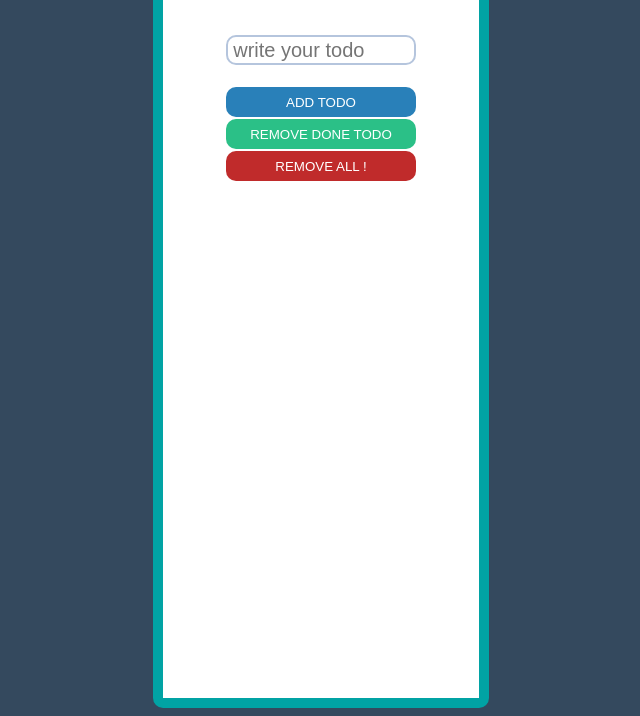
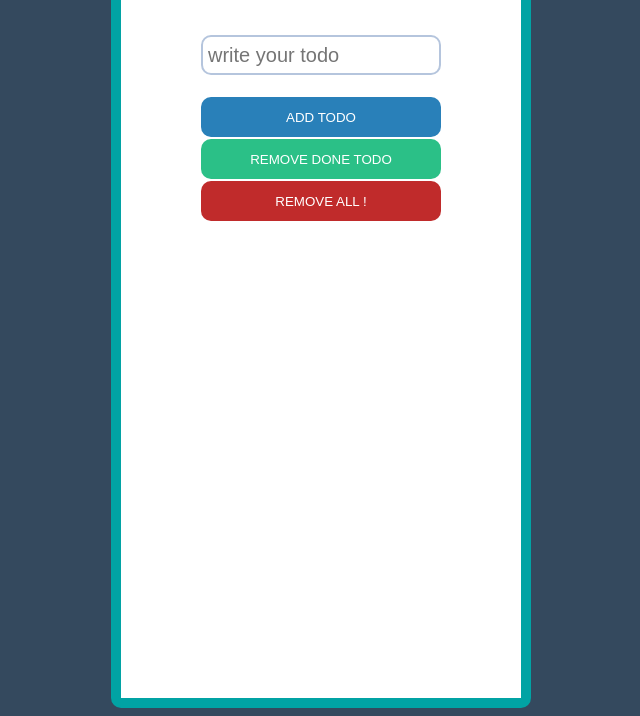
Before and after one commit to khitishpradhan/khitishpradhan.github.io, a plain HTML site: page index.html in a window 1280 px wide. Shown: the part 120-836 px from the top of the page, without its empty margins (319-959 px from the left). Drawn offline with Linux system fonts and the light colour scheme.

Commit message:
Update todo.css

```diff
--- a/todo.css
+++ b/todo.css
@@ -3,7 +3,7 @@ body{
 }
 
 #container{
-    width: 25%;
+    width: 400px;
     height: auto;
     margin: 0 auto;
     text-align: center;
@@ -81,7 +81,7 @@ body{
 
 #container .controls #input {
     width: 100%;
-    height: 30px;
+    height: 40px;
     font-size: 20px;
     padding-left: 5px;
     box-sizing: border-box;
@@ -97,7 +97,7 @@ body{
     width: 100%;
     background: white;
     border: none;
-    height: 30px;
+    height: 40px;
     margin-top: 2px;
     cursor: pointer;
     color: white;
```
